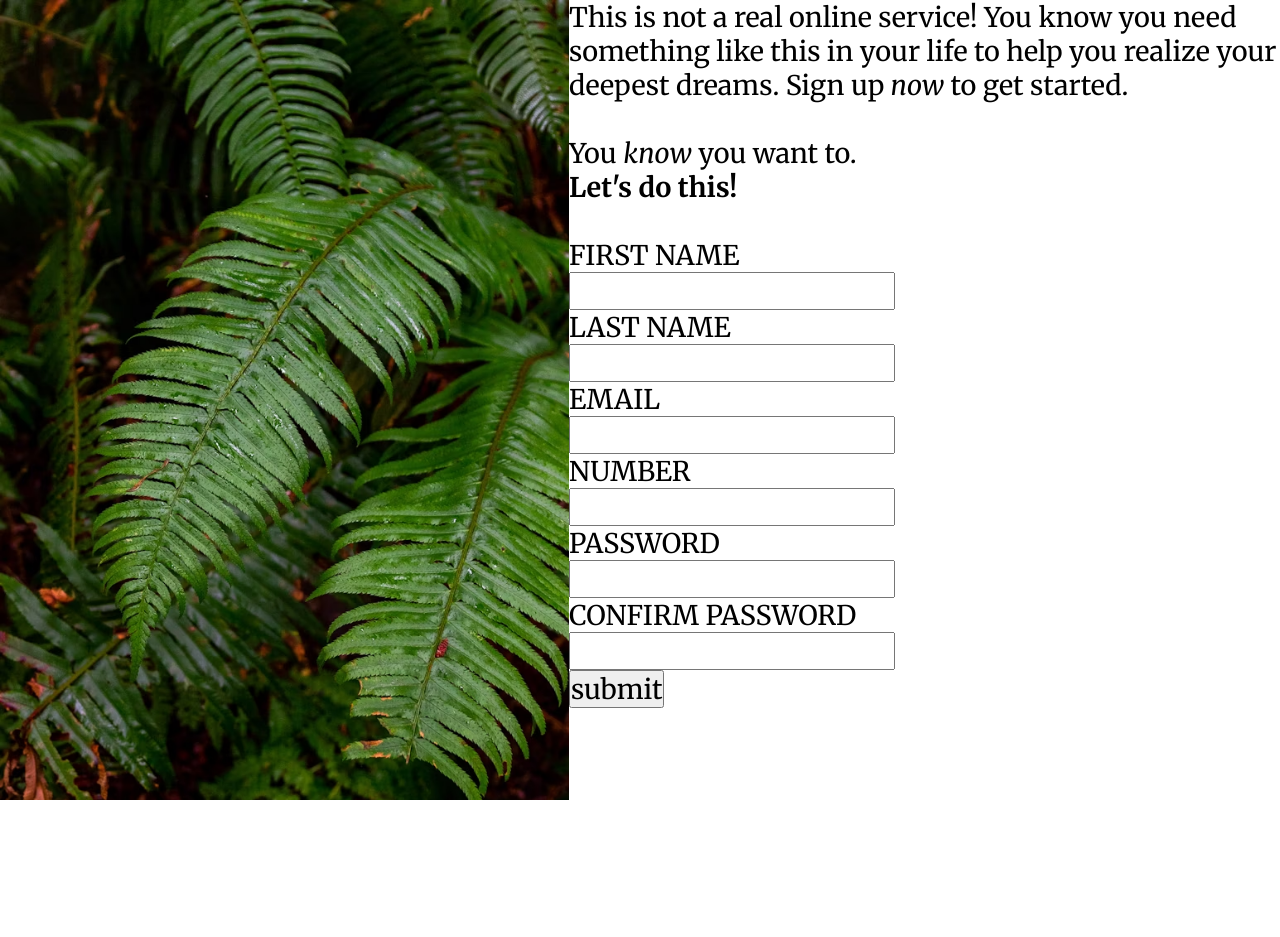
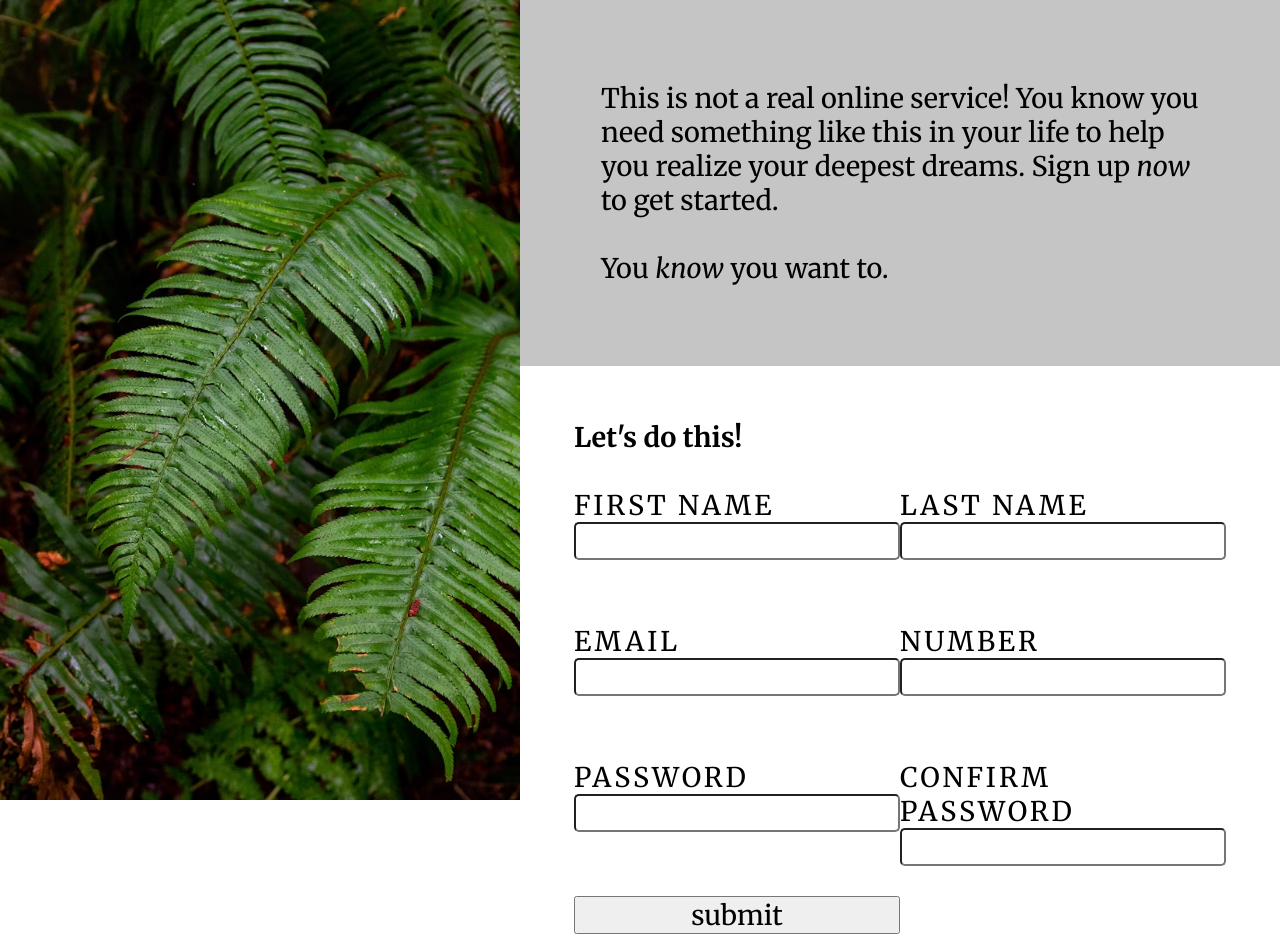
Before and after one commit to Farid-Ziade/Sign-up-form, a plain HTML site: page index.html in a window 1280 px wide. Before the commit the page ends 800 px from the top, so only its background shows below. Drawn offline with Linux system fonts and the light colour scheme.

Commit message:
Added the styles for the elements created

```diff
--- a/style.css
+++ b/style.css
@@ -23,7 +23,21 @@
   height: 100vh;
   width: 100%;
 }
-.paragraph {
+.container {
   padding: 3em;
-  background-color: aqua;
+  background-color: rgb(197, 197, 197);
 }
+.input-container {
+  box-shadow: 10px 5px 5px rgb(112, 112, 112);
+  padding: 2em;
+}
+.input {
+  display: grid;
+  grid-template-columns: repeat(2, 1fr);
+  grid-template-rows: repeat(3, 1fr);
+  letter-spacing: 3px;
+  row-gap: 30px;
+}
+.input div input {
+  border-radius: 5px;
+}
```
